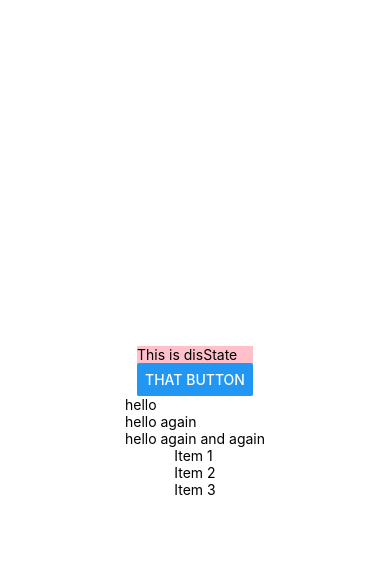
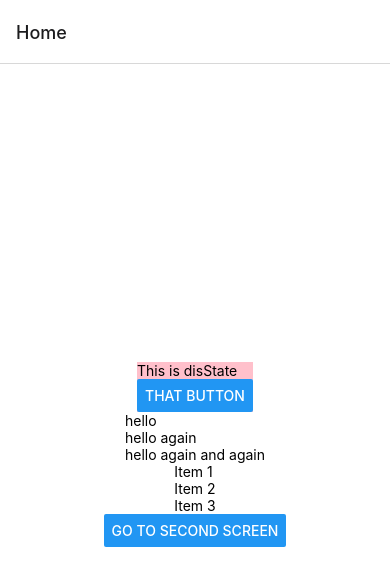
Before and after one commit to Gorm2303/reactnativeproject, a React Native app: screen / in a window 390 px wide. Shown: the top 586 px of the page. Built offline with nearby package versions, Linux system fonts and the light colour scheme.

Commit message:
modified app.js, added navigation.push()

```diff
--- a/App.js
+++ b/App.js
@@ -1,32 +1,78 @@
+import {useState} from 'react';
+import { StyleSheet, Text, View } from 'react-native';
+import { NavigationContainer } from '@react-navigation/native';
+import { createNativeStackNavigator } from '@react-navigation/native-stack';
 import { StatusBar } from 'expo-status-bar';
-import { StyleSheet, Text, View } from 'react-native';
 import TestFunc from './Test';
 import ForLoops from './Loop';
 import FatList from './Flatlist';
-import { NavigationContainer, StackActions } from '@react-navigation/native';
+import { Button } from 'react-native-web';
 
-export default function App() {
-  return (
-//    <NavigationContainer>
-//      <Stack.Navigator initialRouteName="Home">
-//        <Stack.Screen name="Home" component={HomeScreen} />
-//        <Stack.Screen name="SecondScreen" component={SecondScreen} />
-      <View style={styles.container}>
+function HomeScreen ( {navigation} ) {
+
+    return (
+      <View style={styles.mainContainer}>
         {TestFunc()}
         <StatusBar style="auto" />
         {ForLoops()}
         {FatList()}
+        <Button title="Go to Second Screen" onPress={() => navigation.navigate('SecondScreen')}/>
       </View>
-//      </Stack.Navigator>
-//    </NavigationContainer>
+    );
+  }
+
+
+
+  function SecondScreen ( {navigation} ) {
+    const [count, setCount] = useState(0);
+
+    function countPlus() {
+      setCount(count+1);
+      navigation.push('SecondScreen');
+      return {count};
+    }
+
+
+    return (
+      <View style={styles.mainContainer}>
+        <Text>Hello {count}</Text>
+        <Button title="Go to Second Screen" onPress={() => countPlus()}/>
+        <Button title="Go to Dat Third Screen" onPress={() => navigation.navigate('DatThirdScreen', {count})}/>
+      </View>
+    );
+  }
+
+  const DatThirdScreen = ({navigation}) => {
+    return (
+      <View>
+          <Text>Third Screen</Text>
+      </View>
+    );
+  }
+
+const Stack = createNativeStackNavigator();
+
+
+
+function App() {
+  return (
+    <NavigationContainer>
+      <Stack.Navigator initialRouteName="Home">
+        <Stack.Screen name="Home" component={HomeScreen} />
+        <Stack.Screen name="SecondScreen" component={SecondScreen} />
+        <Stack.Screen name="DatThirdScreen" component={DatThirdScreen} />
+      </Stack.Navigator>
+    </NavigationContainer>
   );
 }
 
 const styles = StyleSheet.create({
-  container: {
+  mainContainer: {
     flex: 1,
     backgroundColor: '#fff',
     alignItems: 'center',
     justifyContent: 'center',
   },
 });
+
+export default App;
```
